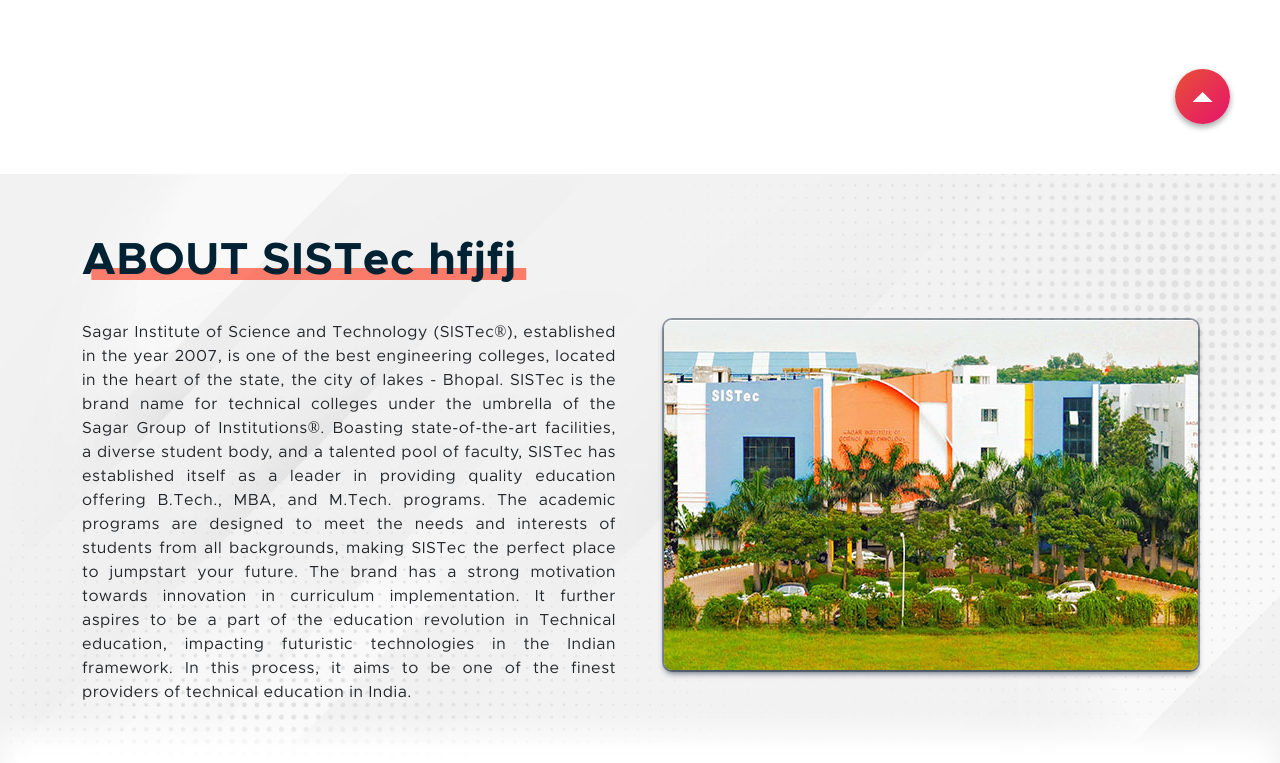
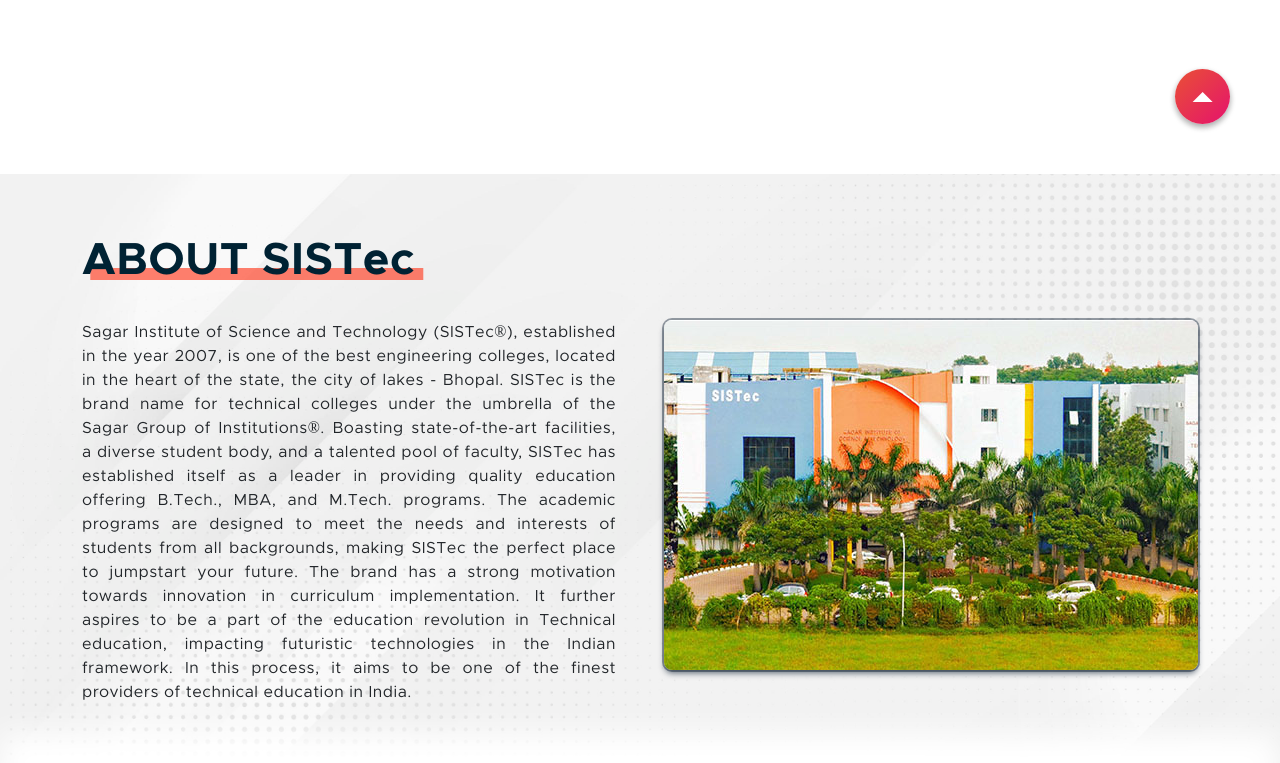
Before and after one commit to sistecdev/sistec-gn-2, a CodeIgniter app: page /sagar/ in a window 1280 px wide. Shown: the part 626-1389 px from the top of the page. Run offline with CodeIgniter, Linux system fonts and the light colour scheme; data that the repository does not hold is empty; some libraries are stand-ins or nearby versions.

Commit message:
Removed Test Sanjay Changes

```diff
--- a/application/views/web/pages/home.php
+++ b/application/views/web/pages/home.php
@@ -29,7 +29,7 @@
             <div class="col-md-12">
                 <div>
                     <h1 class="page__section__title">
-                        ABOUT SIST<span class="text-lowercase">ec</span> hfjfj
+                        ABOUT SIST<span class="text-lowercase">ec</span>
                     </h1>
                 </div>
             </div>
@@ -242,7 +242,8 @@
                     </div>
                     <div class="counter-content">
                         <div class="count-number"> <span class="count ff-semibold" counter-lim="20000">20000</span>
-                            <span class="plus-sign">+</span> </div>
+                            <span class="plus-sign">+</span>
+                        </div>
                         <div class="counter-title"> Students Network </div>
                     </div>
                 </div>
```
